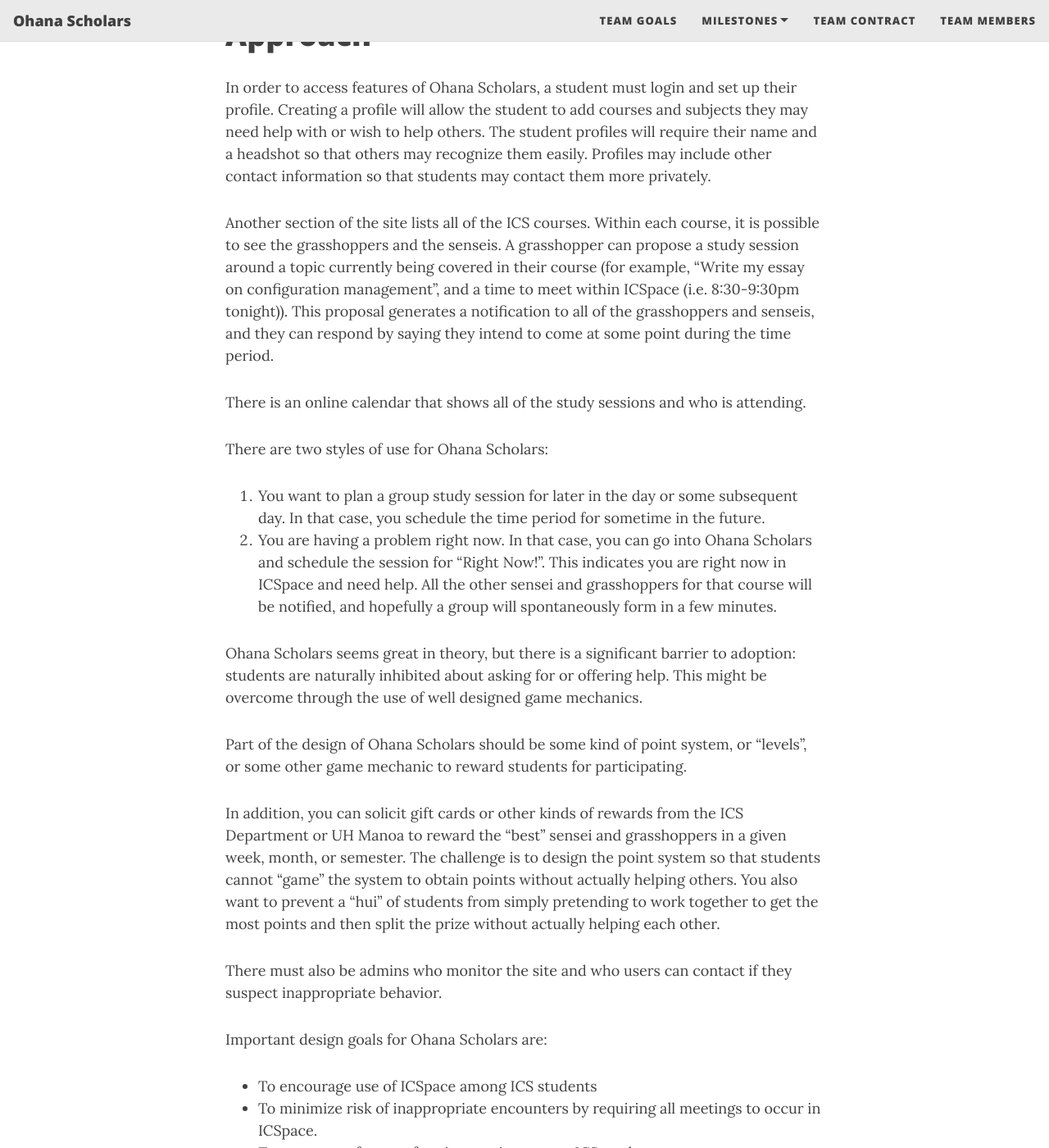
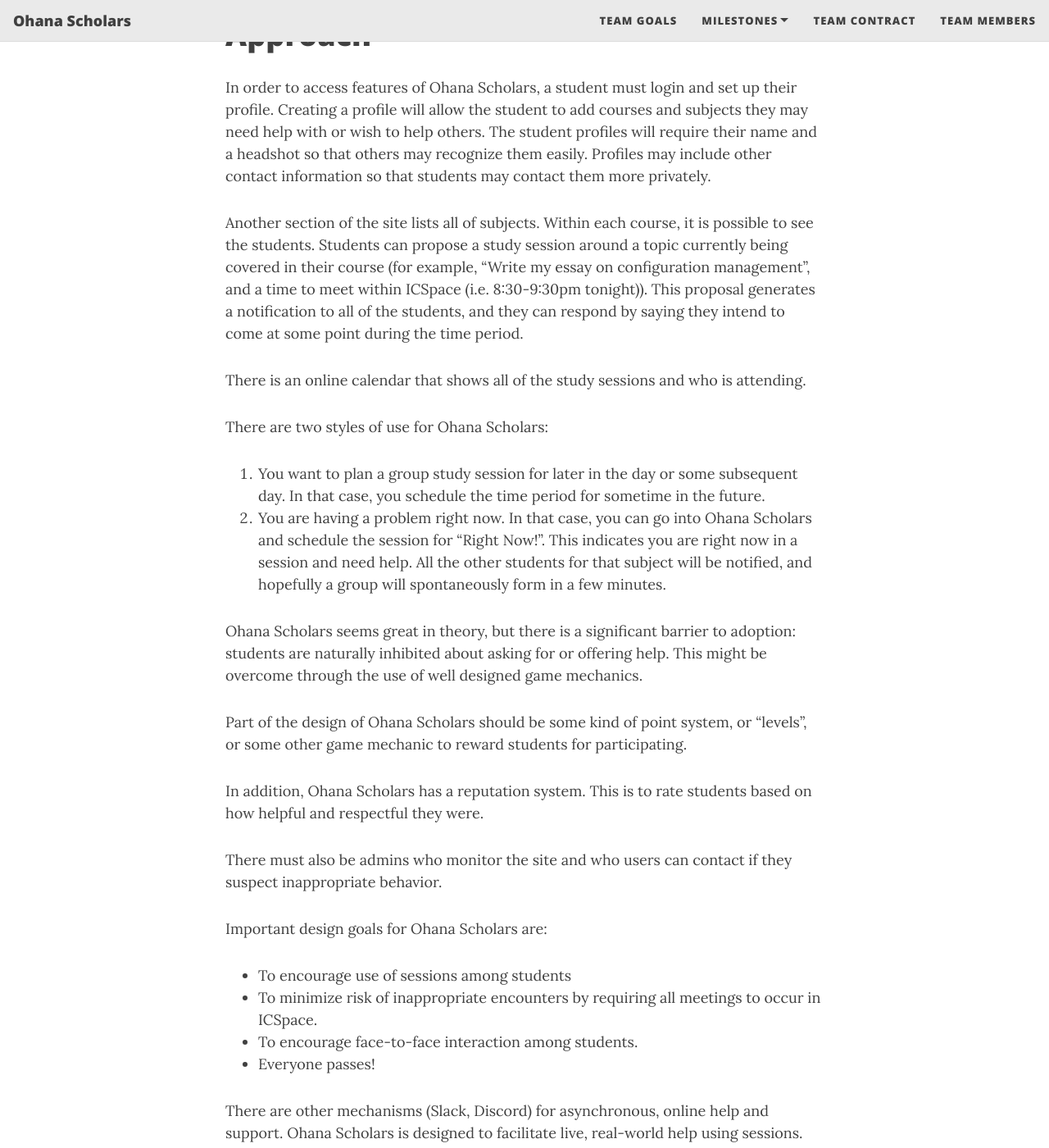
Before and after one commit to ohana-scholars/ohana-scholars.github.io, a Jekyll site: the page built from index.md, in a window 1280 px wide and 1400 px high, scrolled down 619 px. Shown: the whole window at 82% size. Built offline with Jekyll 4.4.1, drawn with Linux system fonts in a browser that asks for light colours; nearby versions of some CDN libraries; the list of posts is cut into pages by our own code; some of the changed text lies outside the part shown.

Commit message:
Update index.md

```diff
--- a/index.md
+++ b/index.md
@@ -15,7 +15,7 @@
 # Approach
 In order to access features of Ohana Scholars, a student must login and set up their profile. Creating a profile will allow the student to add courses and subjects they may need help with or wish to help others. The student profiles will require their name and a headshot so that others may recognize them easily. Profiles may include other contact information so that students may contact them more privately.
 
-Another section of the site lists all of the ICS courses. Within each course, it is possible to see the grasshoppers and the senseis. A grasshopper can propose a study session around a topic currently being covered in their course (for example, “Write my essay on configuration management”, and a time to meet within ICSpace (i.e. 8:30-9:30pm tonight)). This proposal generates a notification to all of the grasshoppers and senseis, and they can respond by saying they intend to come at some point during the time period.
+Another section of the site lists all of subjects. Within each course, it is possible to see the students. Students can propose a study session around a topic currently being covered in their course (for example, “Write my essay on configuration management”, and a time to meet within ICSpace (i.e. 8:30-9:30pm tonight)). This proposal generates a notification to all of the students, and they can respond by saying they intend to come at some point during the time period.
 
 There is an online calendar that shows all of the study sessions and who is attending.
 
@@ -25,26 +25,25 @@
         You want to plan a group study session for later in the day or some subsequent day. In that case, you schedule the time period for sometime in the future.
     </li>
     <li>
-        You are having a problem right now. In that case, you can go into Ohana Scholars and schedule the session for “Right Now!”. This indicates you are right now in ICSpace and need help. All the other sensei and grasshoppers for that course will be notified, and hopefully a group will spontaneously form in a few minutes.
+        You are having a problem right now. In that case, you can go into Ohana Scholars and schedule the session for “Right Now!”. This indicates you are right now in a session and need help. All the other students for that subject will be notified, and hopefully a group will spontaneously form in a few minutes.
     </li>
 </ol>
 Ohana Scholars seems great in theory, but there is a significant barrier to adoption: students are naturally inhibited about asking for or offering help. This might be overcome through the use of well designed game mechanics.
 
 Part of the design of Ohana Scholars should be some kind of point system, or “levels”, or some other game mechanic to reward students for participating.
 
-In addition, you can solicit gift cards or other kinds of rewards from the ICS Department or UH Manoa to reward the “best” sensei and grasshoppers in a given week, month, or semester. The challenge is to design the point system so that students cannot “game” the system to obtain points without actually helping others. You also want to prevent a “hui” of students from simply pretending to work together to get the most points and then split the prize without actually helping each other.
+In addition, Ohana Scholars has a reputation system. This is to rate students based on how helpful and respectful they were.
 
 There must also be admins who monitor the site and who users can contact if they suspect inappropriate behavior.
 
 Important design goals for Ohana Scholars are:
 <ul>
-    <li>To encourage use of ICSpace among ICS students</li>
+    <li>To encourage use of sessions among students</li>
     <li>To minimize risk of inappropriate encounters by requiring all meetings to occur in ICSpace.</li>
-    <li>To encourage face-to-face interaction among ICS students.</li>
+    <li>To encourage face-to-face interaction among students.</li>
+    <li>Everyone passes!</li>
 </ul>
-There are other mechanisms (Slack, Piazza) for asynchronous, online help and support. Ohana Scholars is designed to facilitate live, real-world help using ICSpace.
-
-Note: if you choose this idea for your final project, you cannot name it “Ohana Scholars”. Come up with a different name for your final project.
+There are other mechanisms (Slack, Discord) for asynchronous, online help and support. Ohana Scholars is designed to facilitate live, real-world help using sessions.
 
 # Mockup Page Ideas
 
@@ -61,18 +60,20 @@
     <li>Calendar Page</li>
     <li>Rate student page</li>
     <li>Chatroom page</li>
+    <li>View emails page</li>
+    <li>Write emails page</li>
+    <li>Block student page</li>
 </ul>
 
 # Use Case Ideas
-
-Whether or not the following bullet points list all pages or not, the completed use case should show an end-to-end scenario of using the system.
-
 <ul>
     <li>New user goes to landing page, creates new profile, gets home page, may edit profile</li>
     <li>Admin goes to landing page, logs in, gets home page, edits sites/courses.</li>
     <li>User goes to landing page, logs in, checks existing study sessions, requests new session if not applicable</li>
     <li>User is notified of new sessions, joins or ignores.</li>
     <li>User checks their reputation based on ratings</li>
+    <li>User checks their emails and can reply or write new ones</li>
+
 </ul>
 
 # Beyond the Basics
@@ -81,7 +82,7 @@
 
 <ul>
     <li>Text message interface. See notifications, and reply to confirm attendance all through text message.</li>
-    <li>Slack integration to facilitate notification and organization of meetings.</li>
-    <li>A Slack Bot to suggest and help implement Ohana Scholars meetings.</li>
-    <li>A rating system for meetings and sensei participation.</li>
+    <li>Discord integration to facilitate notification and organization of meetings.</li>
+    <li>A Discord Bot to suggest and help implement Ohana Scholars meetings.</li>
+    <li>A rating system for students participation.</li>
 </ul>
```
